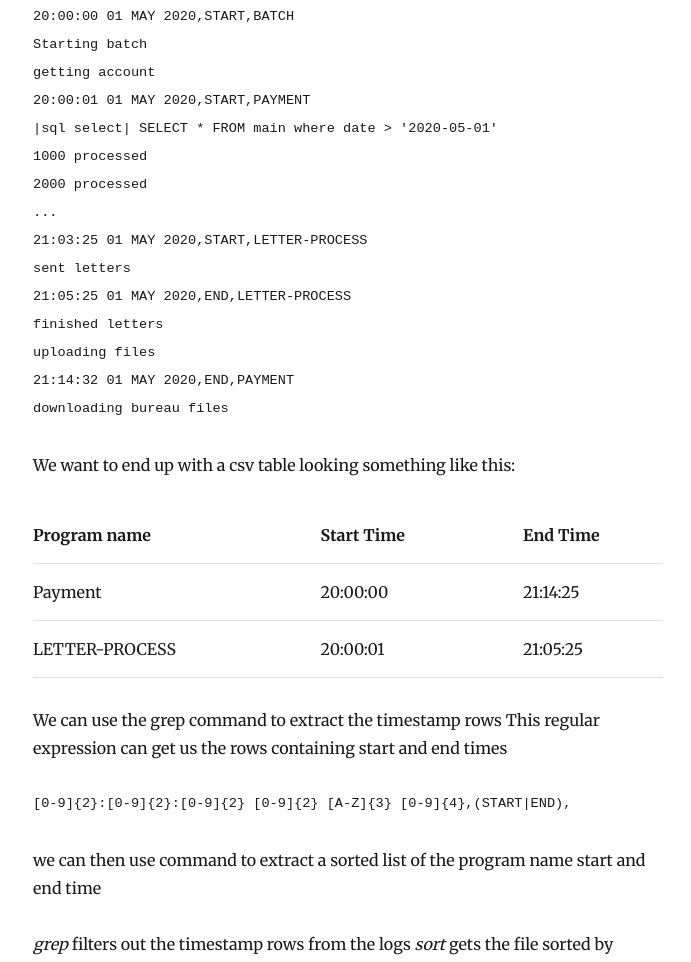
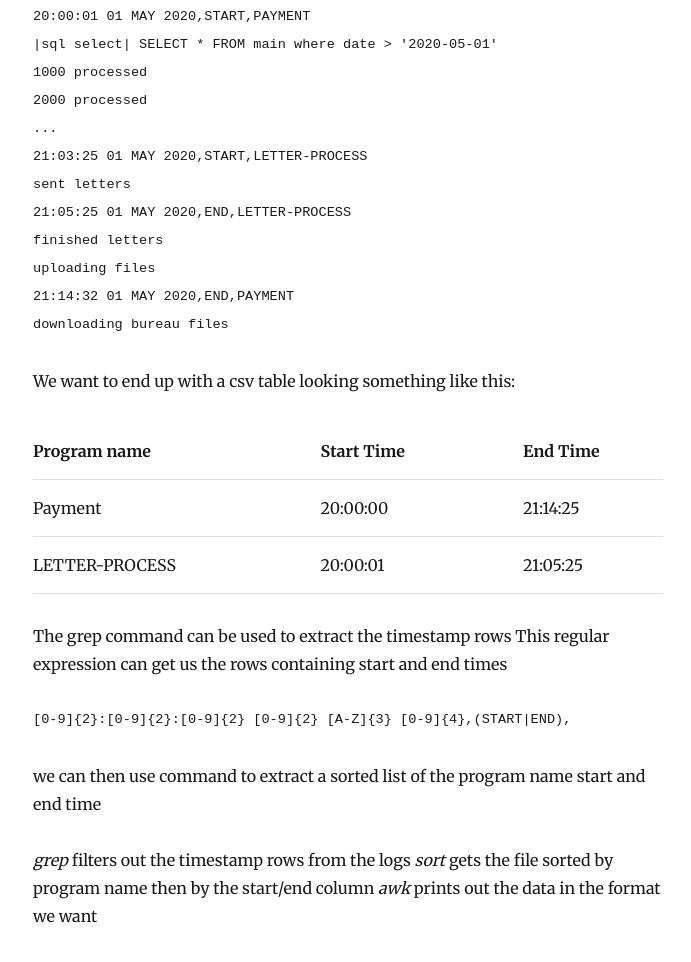
Before and after one commit to DarylJtn/Blog, a Gatsby site: page /r-blog-1/ in a window 1280 px wide. Shown: the part 951-1913 px from the top of the page, without its empty margins (292-983 px from the left). Built offline with nearby package versions, Linux system fonts and the light colour scheme; Gatsby itself is replaced by a stand-in of ours; some packages are replaced by stand-ins of ours; code samples lack their colours.

Commit message:
small changes to reporting 1

````diff
--- a/content/blog/r-blog-1/index.md
+++ b/content/blog/r-blog-1/index.md
@@ -6,8 +6,6 @@ description: "Data Wrangling"
 The first step to dealing with performance issues in a codebase is visualising the issue and targeting problematic sections of code.
 
 Often times these reports are needed with quick turnarounds after a system failure and require to be updated daily. Using R, bash and python we can create a minimum viable product and build on top of it creating reports that change with the needs of stakeholders.
-
-This blog post will go over manipulating data from logs into a useful csv format and some of the ways the data can be visualised.
 
 In the following examples we will imagine a system running a batch of programs some in series and some concurrently. The processes will run between 10pm to 4am and the objective of the reports will be to find parts of the system we can focus on to reduce the time the over all batch
 
@@ -42,7 +40,7 @@ We want to end up with a csv table looking something like this:
 | Payment       | 20:00:00      | 21:14:25  |
 | LETTER-PROCESS| 20:00:01      | 21:05:25  |
 
-We can use the grep command to extract the timestamp rows
+The grep command can be used to extract the timestamp rows
 This regular expression can get us the rows containing start and end times
 
 ```
````
